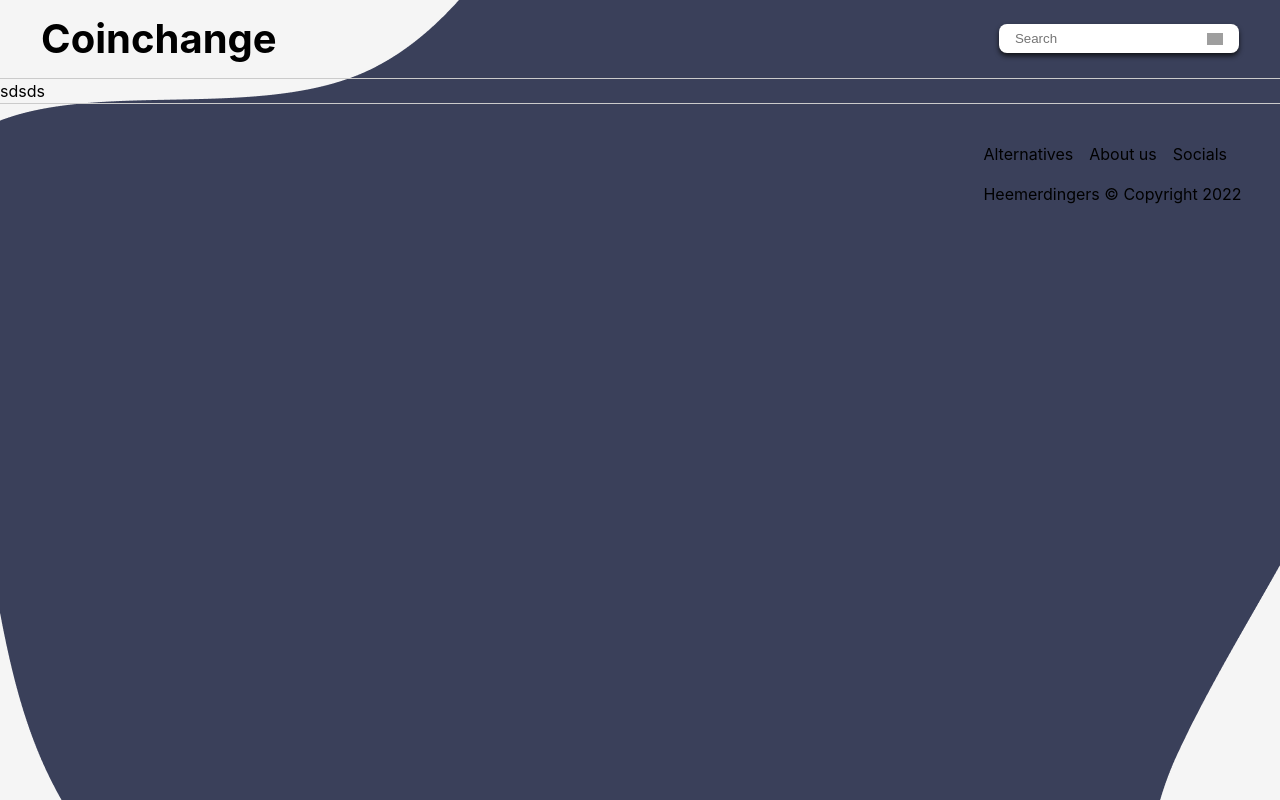
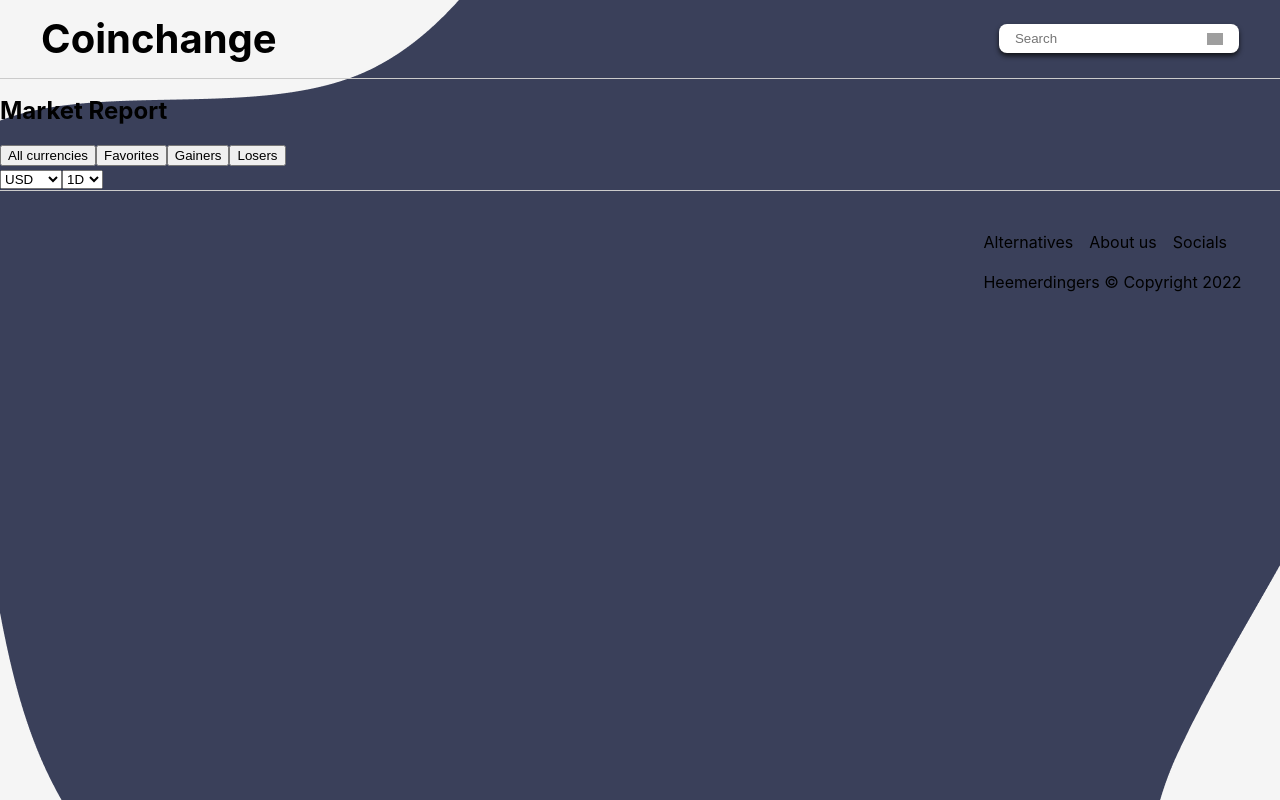
Before and after one commit to kyruken/Koin, a React (Vite) app: page / in a window 1280 px wide. Built offline with nearby package versions, Linux system fonts and the light colour scheme; grey boxes are pictures that could not be loaded.

Commit message:
add buttons to report container

```diff
--- a/src/App.jsx
+++ b/src/App.jsx
@@ -3,12 +3,13 @@ import './App.css'
 
 import Navbar from './components/navbar.jsx';
 import Footer from './components/footer.jsx';
+import Report from './components/report.jsx';
 
 function App() {
   return (
     <div className="App">
       <Navbar />
-      sdsds
+      <Report />
 
 
       <Footer />
--- /dev/null
+++ b/src/components/report.jsx
@@ -0,0 +1,32 @@
+import React from 'react';
+
+export default function Report() {
+    return (
+        <div className="report-container">
+            <h2>Market Report</h2>
+            <div className="row-1-2">
+                <button>All currencies</button>
+                <button>Favorites</button>
+                {/* Maybe we do gainers and losers */}
+                <button>Gainers</button>
+                <button>Losers</button>
+            </div>
+
+            <div>
+                <select name="currency" id="currency">
+                    <option value="usd">USD</option>
+                    <option value="rupee">Rupee</option>
+                    <option value="won">Won</option>
+
+                </select>
+                <select name="timestamp" id="timestamp">
+                    <option value="day">1D</option>
+                    <option value="week">7D</option>
+                    <option value="month">1M</option>
+                    <option value="year">1Y</option>
+                </select>
+            </div>
+
+        </div>
+    )
+}
```
